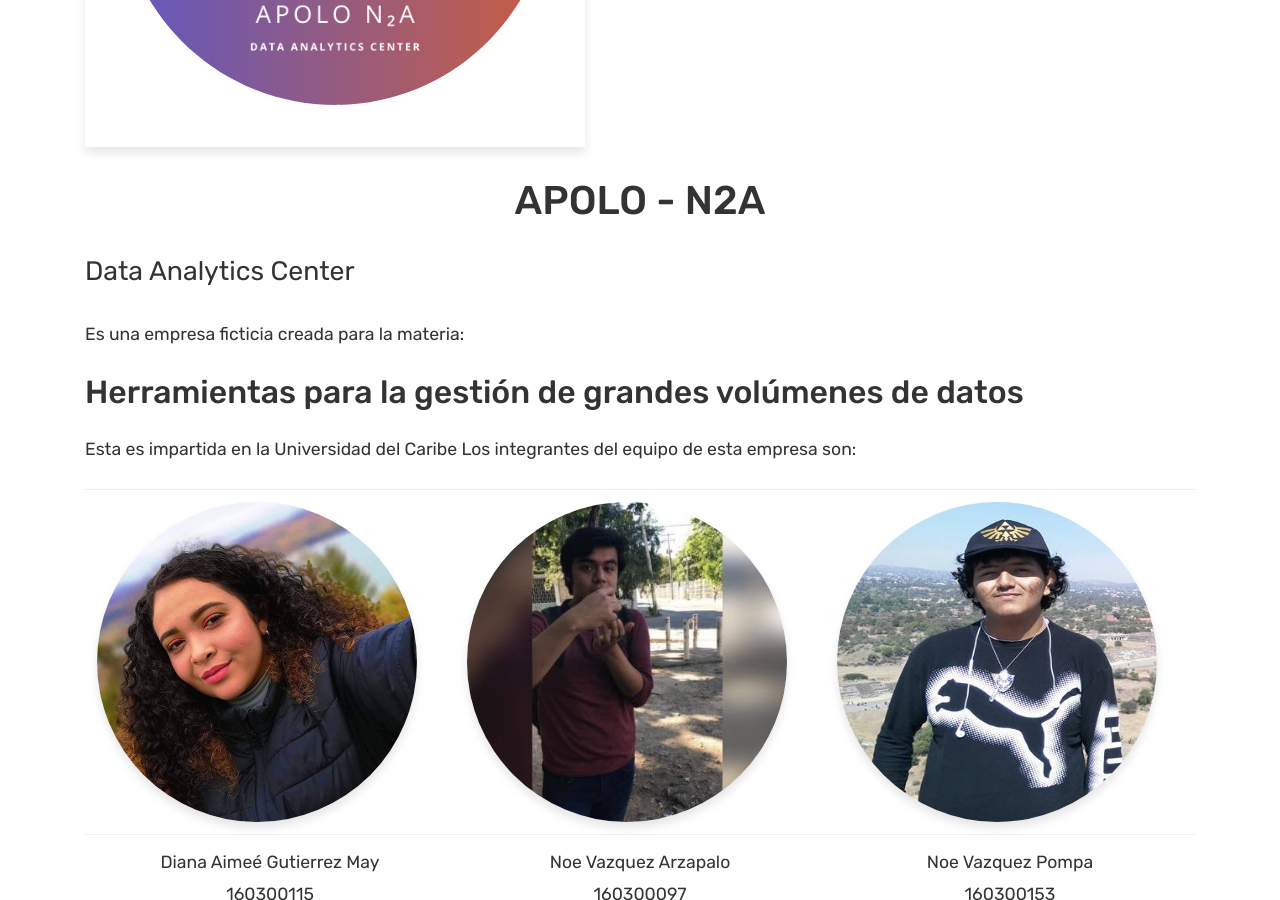
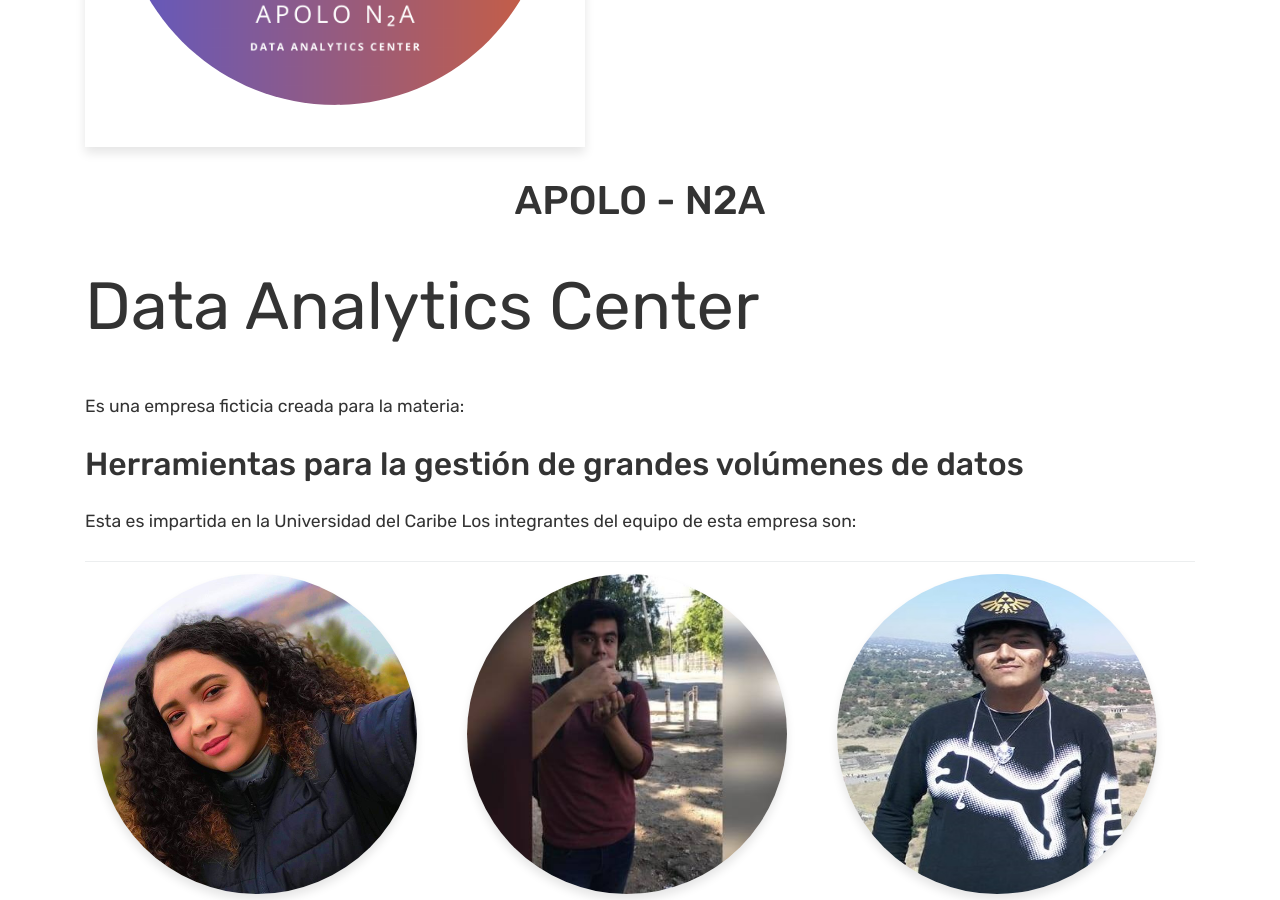
Before and after one commit to Famvazpom/apolo-n2a, a Jekyll site: the page built from about.html, in a window 1280 px wide and 900 px high, scrolled down 572 px. Built offline with Jekyll 4.4.1, drawn with Linux system fonts in a browser that asks for light colours; nearby versions of some CDN libraries.

Commit message:
Cambios: Acerca de

```diff
--- a/about.html
+++ b/about.html
@@ -3,10 +3,10 @@ layout: page
 title: Acerca de
 ---
 
-<img class="mr-auto ml-auto" style="align-items: center;" src="{{ '/assets/images/logo_1.png' | relative_url}}" alt="Logotipo">
+<img class="mr-auto ml-auto" style="align-items:center;" src="{{ '/assets/images/logo_1.png' | relative_url}}" alt="Logotipo">
   <br><br>
   <h1 style="text-align:center" >APOLO -<span> N2A</span></h1>
-<p><span style="font-size:20pt; text-align:center">Data Analytics Center</span></p>
+<p><span style="font-size:50pt; text-align:center">Data Analytics Center</span></p>
 
 Es una empresa ficticia creada para la materia:
 <p><h2> Herramientas para la gestión de grandes volúmenes de datos</h2><p>
```
